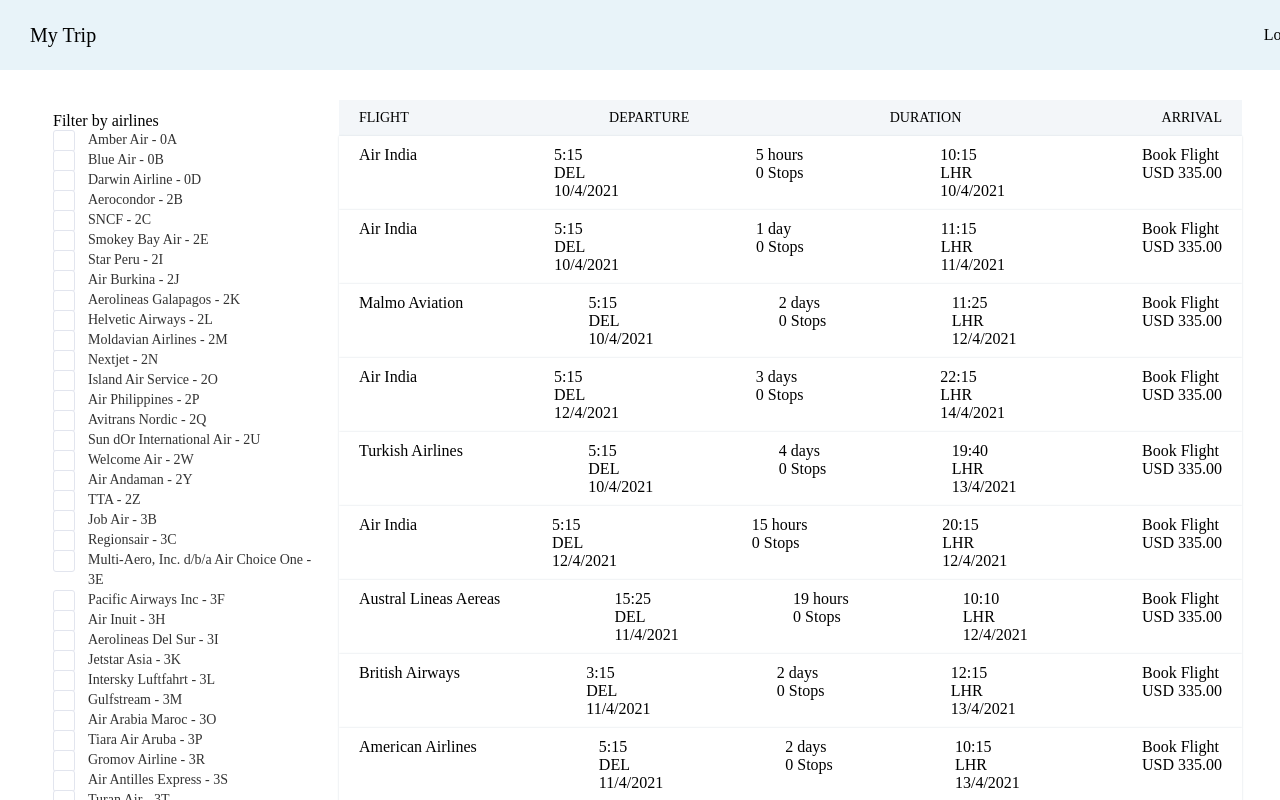
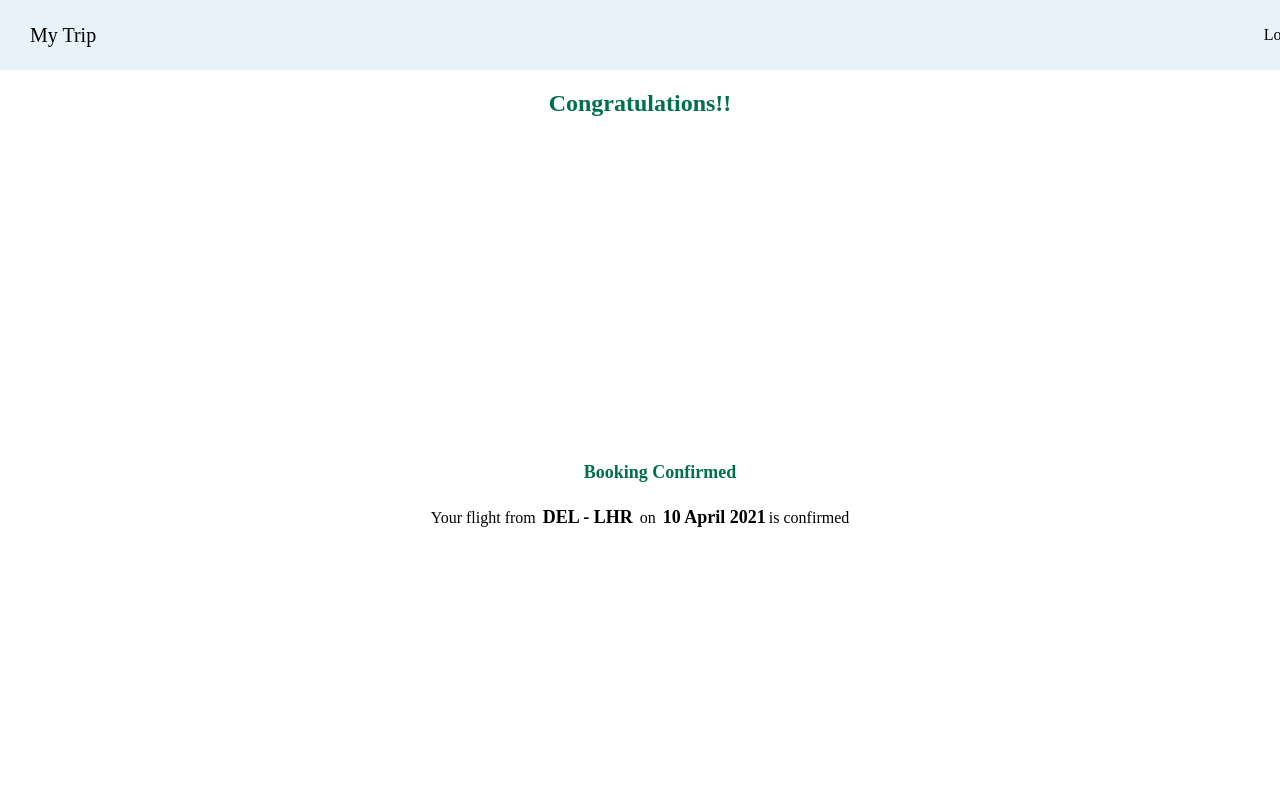
Before and after one commit to garimavaya/Flight-search, a React (Create React App) app: page /success in a window 1280 px wide. Shown: the top 800 px of the page. Built offline with nearby package versions, Linux system fonts and the light colour scheme.

Commit message:
added route click

```diff
--- a/src/App.js
+++ b/src/App.js
@@ -7,12 +7,11 @@
   return (
     <Router>
       <Switch>
+        <Route path="/success">
+           <Success />
+        </Route>
         <Route path="/">
           <FlightSearch />
-        </Route>
-        <Route path="/success">
-          <FlightSearch />
-           <Success />
         </Route>
       </Switch>
     </Router>
--- a/src/flightSearch/FlightSearch.js
+++ b/src/flightSearch/FlightSearch.js
@@ -8,6 +8,7 @@
 import Header from "../Header /Header";
 import "./style.css";
 import formatDistanceStrict from "date-fns/formatDistanceStrict";
+import { useHistory } from "react-router-dom";
 
 const findValidatingAirlines = (data, filterTerms) => {
   let filterData = data;
@@ -73,6 +74,8 @@
     () => findValidatingAirlines(results.Data.PricedItineraries, filterTerms),
     [filterTerms]
   );
+
+  const history = useHistory();
   return (
     <div className="flight-container">
       <Header />
@@ -81,7 +84,7 @@
           <div className="heading-text">Filter by airlines</div>
           <div>
             {airlines.map((item) => (
-              <div className="item-wrapper">
+              <div className="item-wrapper" key={item.iata}>
                 <CheckBox
                   //   checked={searchTerm.includes(item.key)}
                   onChange={(isChecked) => {
@@ -98,7 +101,7 @@
                   }}
                   id={item.iata}
                 >
-                  {item.name} - {item.iata}
+                  {item.name.toString()}
                 </CheckBox>
               </div>
             ))}
@@ -111,16 +114,10 @@
             <div>duration</div>
             <div>arrival</div>
           </div>
-          {flightData.map((data) => (
-            <div className="flight-detail">
+          {flightData.map((data, index) => (
+            <div className="flight-detail" key={index}>
               <div>
-                <div
-                  onClick={() => {
-                    props.history.push({ pathname: "/success" });
-                  }}
-                >
-                  {airlinesIataNameMap[data.ValidatingAirlineCode]}
-                </div>
+                <div>{airlinesIataNameMap[data.ValidatingAirlineCode]}</div>
               </div>
               <div>
                 <div
@@ -142,11 +139,7 @@
                 </div>
               </div>
               <div>
-                <div
-                  onClick={() => {
-                    props.history.push({ pathname: "/success" });
-                  }}
-                >
+                <div>
                   <Duration
                     arrivalDate={
                       data.OriginDestinationOptions[0].FlightSegments[0]
@@ -165,11 +158,7 @@
                 </div>
               </div>
               <div>
-                <div
-                  onClick={() => {
-                    props.history.push({ pathname: "/success" });
-                  }}
-                >
+                <div>
                   <FlightTimeLocationDate
                     date={
                       data.OriginDestinationOptions[0].FlightSegments[0]
@@ -186,7 +175,7 @@
               <div>
                 <div
                   onClick={() => {
-                    props.history.push({ pathname: "/success" });
+                    history.push({ pathname: "/success" });
                   }}
                 >
                   <div>Book Flight</div>
--- a/src/success/Sucess.js
+++ b/src/success/Sucess.js
@@ -1,8 +1,8 @@
 import React from "react";
+import Header from "../Header /Header";
 import "./styles.css";
-import Header from "../../common/Header";
-import successImg from "./success.png";
-import accept from "./approve.png";
+// import successImg from "./success.png";
+// import accept from "./approve.png";
 
 const Success = () => {
   return (
@@ -11,13 +11,13 @@
       <div className="success-wrapper">
         <div className="bold-text">congratulations!!</div>
         <div className="image-wrapper">
-          <img src={successImg} alt="success" />
+          {/* <img src={successImg} alt="success" /> */}
         </div>
         <div
           style={{ display: "flex", alignItems: "center", marginBottom: 20 }}
         >
           <div className="accept-img">
-            <img src={accept} alt="accept" />
+            {/* <img src={accept} alt="accept" /> */}
           </div>
           <div className="text-lg">booking confirmed</div>
         </div>
```
